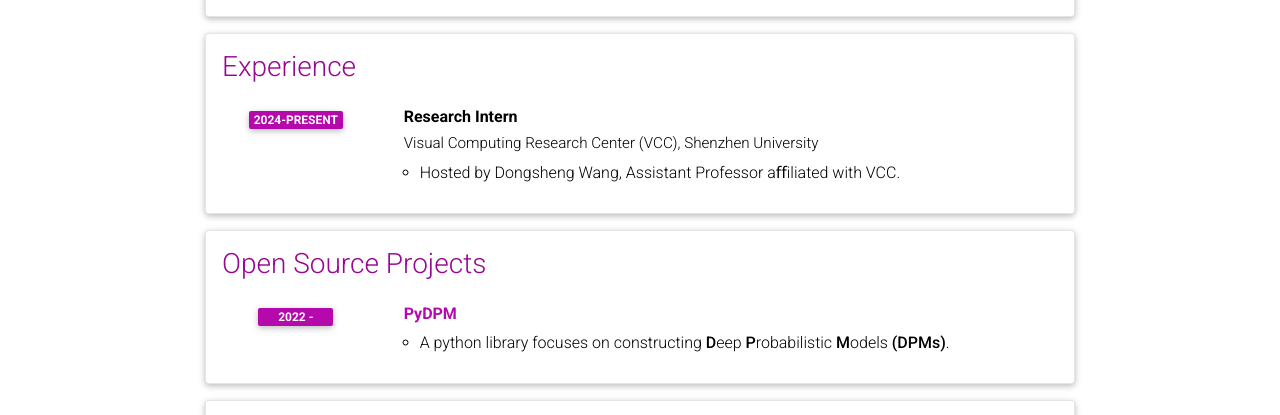
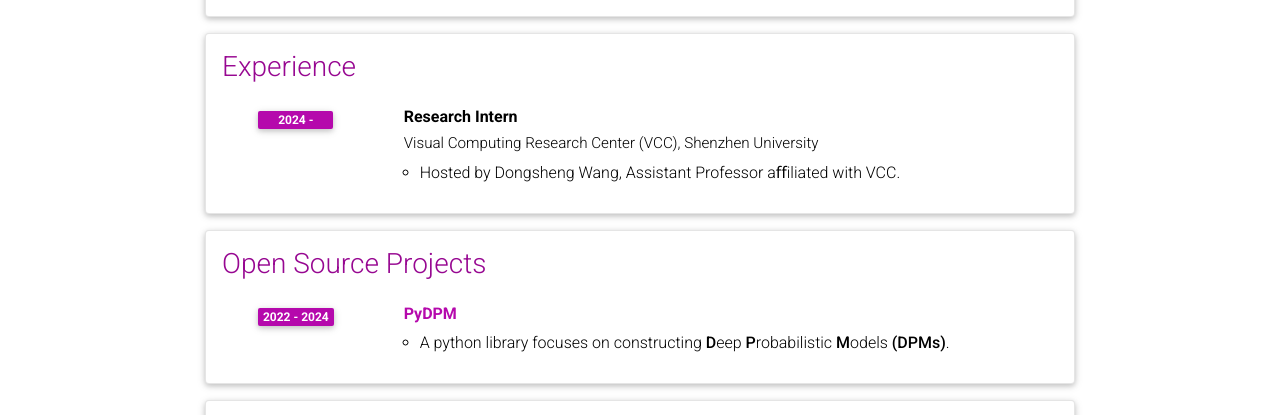
Before and after one commit to xinyangATK/xinyangATK.github.io, a Jekyll site: the page built from _pages/cv.md, in a window 1280 px wide and 900 px high, scrolled down 942 px. Shown: the part 147-562 px from the top of the window. Built offline with Jekyll 4.4.1, drawn with Linux system fonts in a browser that asks for light colours; comment, search, counter and statistics services are not loaded; a style sheet for code colours, icons or effects is not loaded.

Commit message:
Update cv.yml

```diff
--- a/_data/cv.yml
+++ b/_data/cv.yml
@@ -44,7 +44,7 @@
   contents:
     - title: Research Intern
       institution: Visual Computing Research Center (VCC), Shenzhen University
-      year: 2024-present
+      year: 2024 -
       description:
         - Hosted by Dongsheng Wang, Assistant Professor aﬀiliated with VCC.
 #     - title: Visiting Professor
@@ -71,7 +71,7 @@
   type: time_table
   contents:
     - title: <a href="https://github.com/BoChenGroup/PyDPM">PyDPM</a>
-      year: 2022 -
+      year: 2022 - 2024
       description: A python library focuses on constructing <strong>D</strong>eep <strong>P</strong>robabilistic <strong>M</strong>odels <strong>(DPMs)</strong>.
 
 - title: Honors and Awards
```
